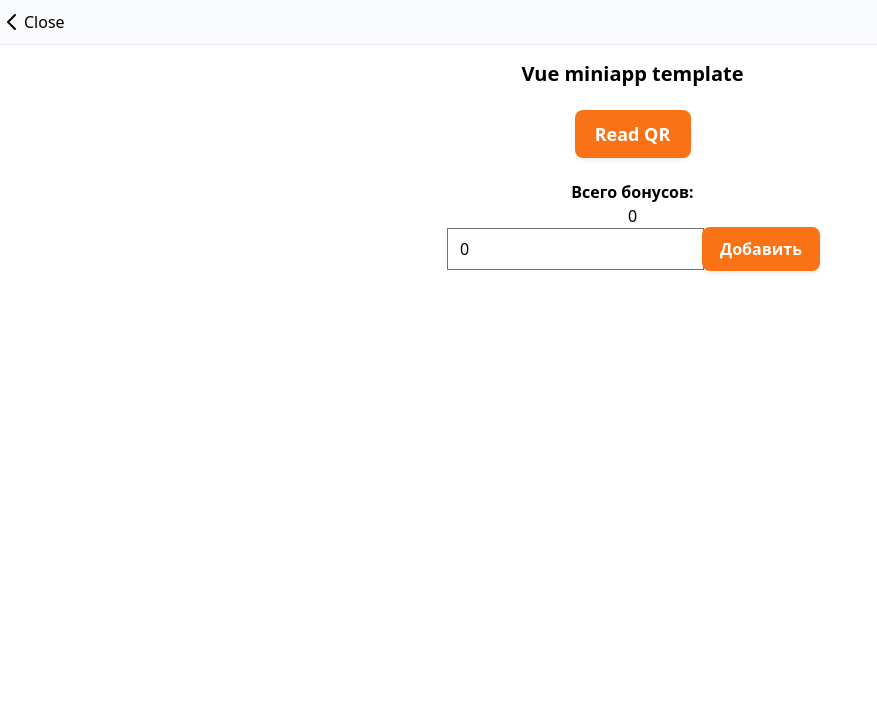
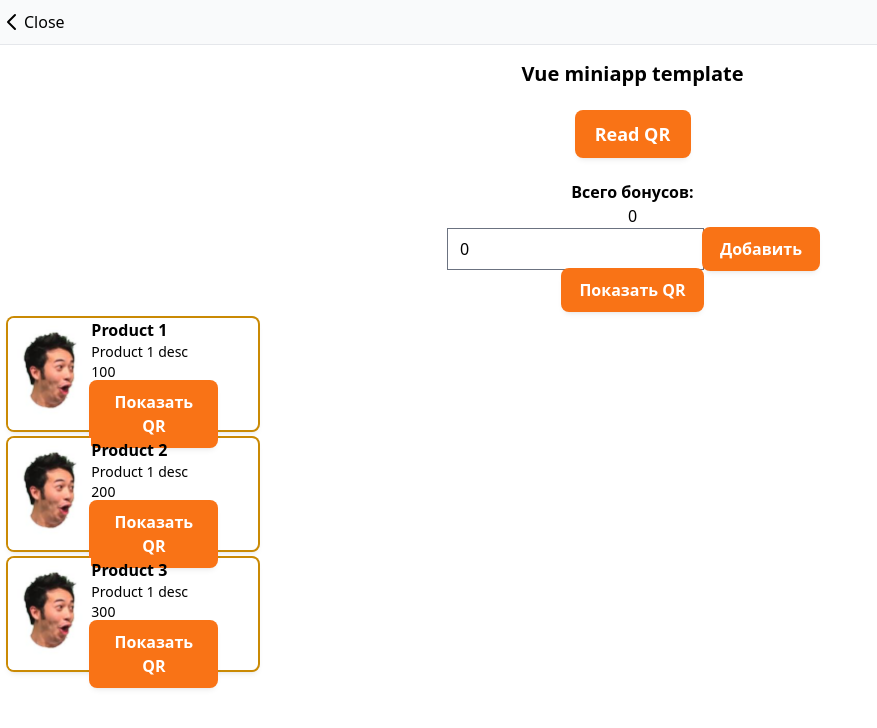
Before and after one commit to MashinaSSokom/vezdekod-2022-js, a Vue app: page / in a window 1280 px wide. Shown: the top 728 px of the page, without its empty margins (0-877 px from the left). Built offline with nearby package versions, Linux system fonts and the light colour scheme.

Commit message:
add products list

```diff
--- a/package.json
+++ b/package.json
@@ -10,6 +10,7 @@
   },
   "dependencies": {
     "core-js": "^3.8.3",
+    "qrcode.vue": "^v1.7.0",
     "vue": "^2.6.14"
   },
   "devDependencies": {
--- a/src/App.vue
+++ b/src/App.vue
@@ -19,6 +19,9 @@
       <div class="text-center">
         <LoyaltyProgramMainView :userId="this.userId"/>
       </div>
+      <div class="flex-row">
+        <ProductsList></ProductsList>
+      </div>
 
     </Content>
     <!--<Footer>content footer</Footer>-->
@@ -33,6 +36,7 @@ import CloseButton from "./components/CloseButton";
 import Content from "./components/Content";
 import Button from "./components/Button";
 import LoyaltyProgramMainView from "./components/LoyaltyProgramStore/LoyaltyProgramMainView.vue";
+import ProductsList from "./components/LoyaltyProgramStore/ProductsList.vue";
 // import SurveyCard from "./components/SurveyCard";
 // import Shimmer from "./components/Shimmer";
 // import Spinner from "./components/Spinner";
@@ -41,6 +45,7 @@ import LoyaltyProgramMainView from "./components/LoyaltyProgramStore/LoyaltyProg
 export default {
   name: "App",
   components: {
+    ProductsList,
     LoyaltyProgramMainView,
     // SurveyCard,
     // Shimmer,
--- a/src/components/LoyaltyProgramStore/LoyaltyProgramMainView.vue
+++ b/src/components/LoyaltyProgramStore/LoyaltyProgramMainView.vue
@@ -12,16 +12,42 @@
     >
       Добавить
     </button>
+    <div class="qr text-center flex flex-col items-center">
+      <button class="text-center px-4 py-2 rounded-md transition-all shadow-md ring-2
+    font-semibold text-white bg-orange-500 ring-orange-500 active:bg-orange-400 active:ring-orange-400"
+              @click="generateQr"
+      >
+        <template v-if="showQr">
+          Скрыть QR
+        </template>
+        <template v-else>
+          Показать QR
+        </template>
+      </button>
+      <template v-if="showQr">
+        <p>QR</p>
+        <QrcodeVue :value="qrValue" :size="qrSize"/>
+      </template>
+    </div>
   </div>
 </template>
 
 <script>
+import QrcodeVue from 'qrcode.vue'
+
 export default {
   name: "LoyaltyProgramMainView",
+  components: {
+    QrcodeVue
+  },
   data() {
     return {
       bonusValue: 0,
       bonusInputValue: 0,
+      showQr: false,
+      productId: 10,
+      qrValue: 0,
+      qrSize: 300,
     };
   },
   props: {
@@ -31,7 +57,11 @@ export default {
   },
   methods: {
     setBonusValue() {
-      this.bonusValue = Number.isInteger(+this.bonusInputValue)?this.bonusInputValue:this.bonusValue
+      this.bonusValue = Number.isInteger(+this.bonusInputValue) ? this.bonusInputValue : this.bonusValue
+    },
+    generateQr() {
+      this.qrValue = `${this.userId} ${this.productId}`
+      this.showQr = !this.showQr
     }
   }
 }
--- /dev/null
+++ b/src/components/LoyaltyProgramStore/ProductCard.vue
@@ -0,0 +1,71 @@
+<template>
+  <div
+    class="w-fit ring-2 shadow-md ring-yellow-600 rounded-md flex flex-row h-28 m-2"
+  >
+    <div class="w-4/12">
+      <img
+        class="object-cover h-full rounded-l-md"
+        height="100"
+        src="../../assets/prodlogo.jpg"
+        alt="survey"
+      />
+    </div>
+    <div class="w-6/12 ">
+      <div class="line-clamp-1 font-semibold">{{ productName }}</div>
+      <div class="line-clamp-4 text-sm">{{ productDesc }}</div>
+      <div class="line-clamp-4 text-sm">{{ productPrice }}</div>
+      <button class="text-center px-4 py-2 rounded-md transition-all shadow-md ring-2
+                     font-semibold text-white bg-orange-500 ring-orange-500 active:bg-orange-400 active:ring-orange-400"
+              @click="generateQr"
+      >
+        <template v-if="showQr">
+          Скрыть QR
+        </template>
+        <template v-else>
+          Показать QR
+        </template>
+      </button>
+      <template v-if="showQr">
+        <QrcodeVue :value="qrValue" :size="300"/>
+      </template>
+    </div>
+  </div>
+</template>
+
+<script>
+import QrcodeVue from "qrcode.vue";
+
+export default {
+  name: "ProductCard",
+  components: {
+    QrcodeVue
+  },
+  data() {
+    return {
+      qrValue: null,
+      showQr: false
+    }
+  },
+  props: {
+    productName: {
+      type: String
+    },
+    productDesc: {
+      type: String
+    },
+    productPrice: {
+      type: Number
+    }
+  },
+  methods: {
+    generateQr() {
+      this.qrValue = `${this.userId} ${this.productId}`
+      this.showQr = !this.showQr
+    }
+  }
+}
+</script>
+
+<style scoped>
+
+</style>
--- /dev/null
+++ b/src/components/LoyaltyProgramStore/ProductsList.vue
@@ -0,0 +1,32 @@
+<template>
+  <div class="product-list">
+    <template v-for="product in this.products">
+      <ProductCard :product-name="product.name"
+                   :product-desc="product.description"
+                   :product-price="product.price"
+                   :key="product.id"
+      />
+    </template>
+  </div>
+</template>
+
+<script>
+import ProductCard from "@/components/LoyaltyProgramStore/ProductCard";
+export default {
+  name: "ProductsList",
+  components: {ProductCard},
+  data() {
+    return {
+      products: [
+        {id: 1, name: 'Product 1', description: 'Product 1 desc', price: 100},
+        {id: 2, name: 'Product 2', description: 'Product 1 desc', price: 200},
+        {id: 3, name: 'Product 3', description: 'Product 1 desc', price: 300}
+      ]
+    }
+  }
+}
+</script>
+
+<style scoped>
+
+</style>
```
Also changed, not shown: src/assets/prodlogo.jpg (added), 1 other file (tests, documents, lock files or other folders).
